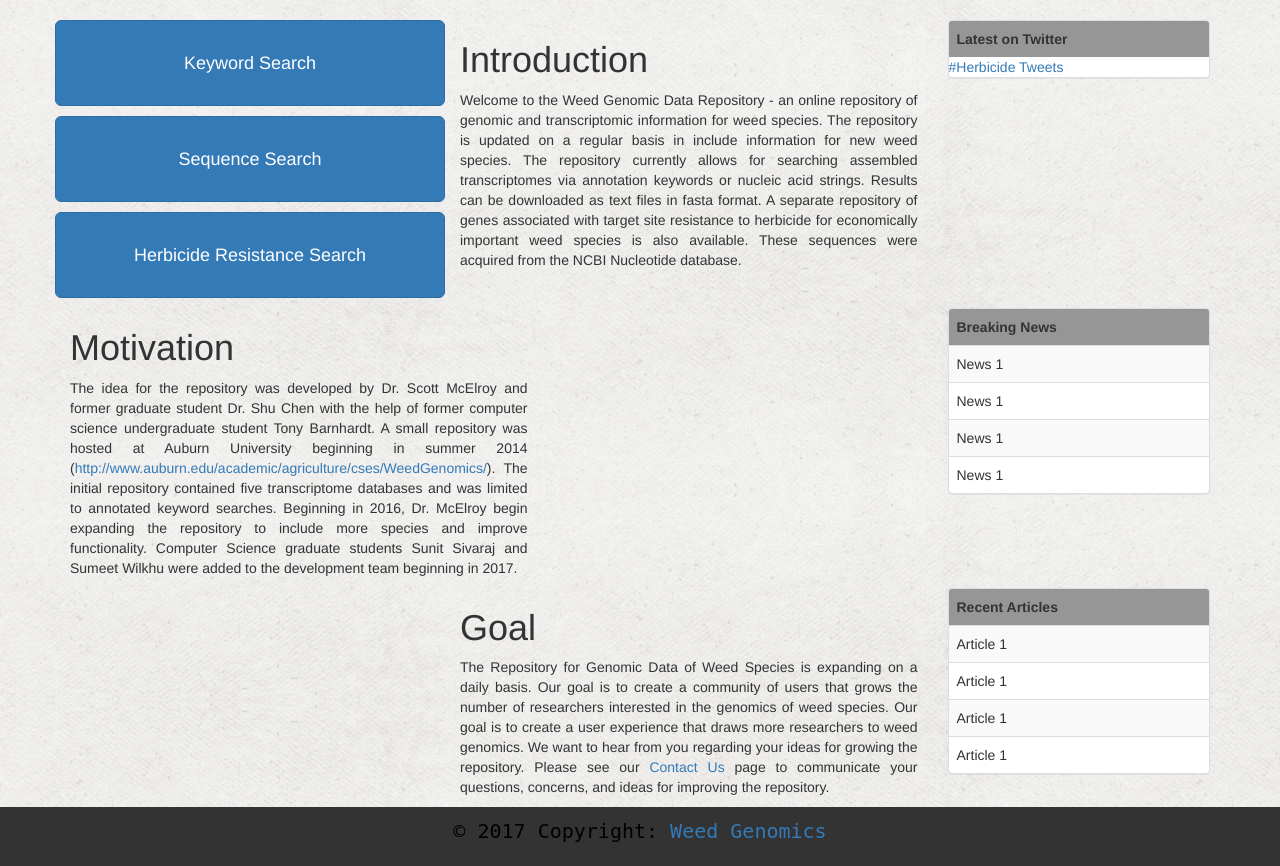
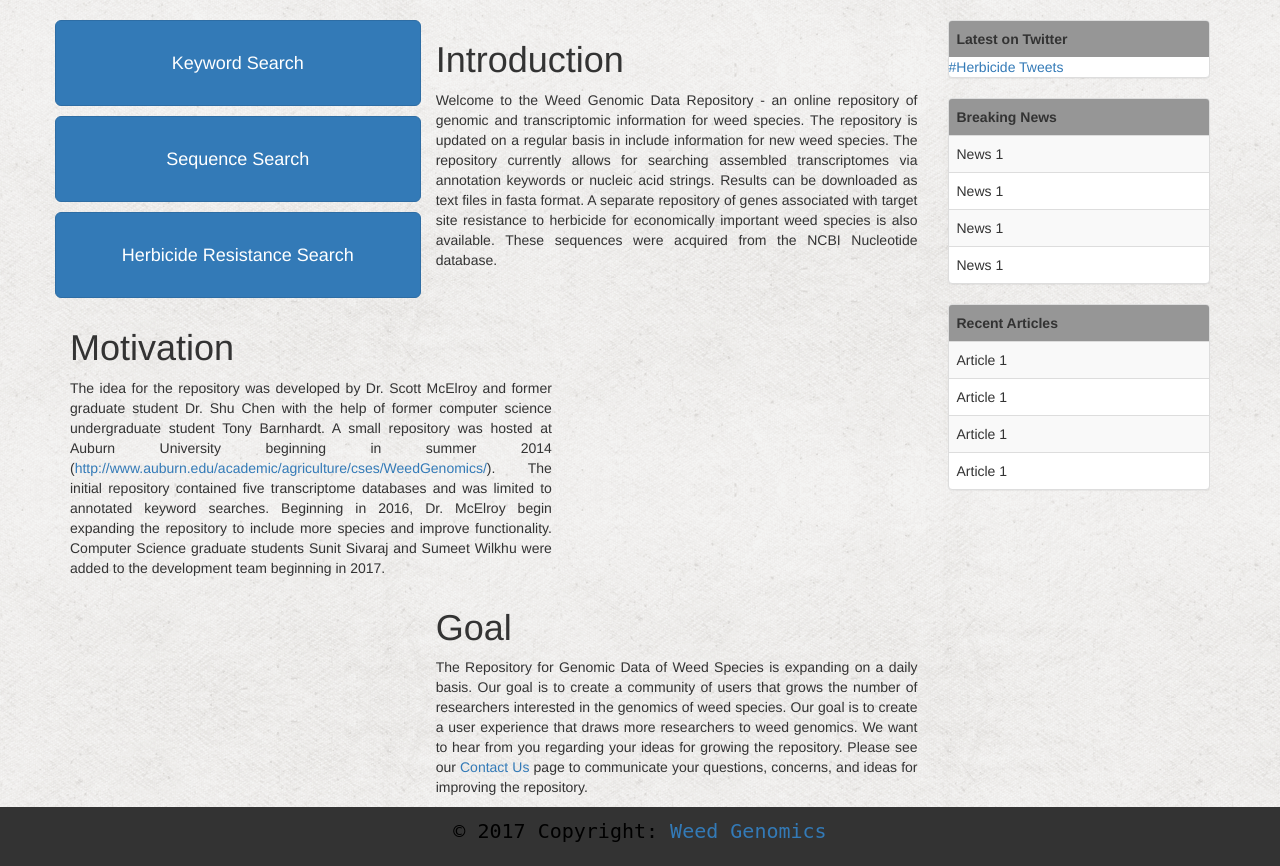
Before and after one commit to Wilkhu90/Weedgenomics, a Django app: page / in a window 1280 px wide. Shown: the part 350-1216 px from the top of the page. Run offline with Django 3.2, Linux system fonts and the light colour scheme; lists and menus that the app fills with data are empty; some libraries are stand-ins or nearby versions.

Commit message:
Adding new stuff

```diff
--- a/search/templates/search/main.html
+++ b/search/templates/search/main.html
@@ -3,7 +3,9 @@
 {% block search %}
 
 <div class="row">
-  <div class="col-xs-4">
+  <div class="col-xs-9">
+    <div class="row">
+      <div class="col-xs-5">
           <div class="row">
             <a href="{% url 'search:search_keyword_render' %}"><button type="submit" class="btn btn-primary btn-lg btn-block">Keyword Search</button></a>
           </div>
@@ -14,7 +16,7 @@
             <a href="{% url 'search:herbiscide_render' %}"><button type="submit" class="btn btn-primary btn-lg btn-block">Herbicide Resistance Search</button></a>
           </div>
       </div>
-  <div class="col-xs-5">
+      <div class="col-xs-7">
       <h1>Introduction</h1>
       <p style="text-align:justify">Welcome to the Weed Genomic Data Repository - an online repository of genomic and transcriptomic information for weed species.
         The repository is updated on a regular basis in include information for new weed species.
@@ -22,6 +24,25 @@
         Results can be downloaded as text files in fasta format.
         A separate repository of genes associated with target site resistance to herbicide for economically important weed species
         is also available.  These sequences were acquired from the NCBI Nucleotide database.</p>
+      </div>
+    </div>
+    <div class="row">
+      <div class="col-xs-7">
+        <h1>Motivation</h1>
+        <p style="text-align:justify">The idea for the repository was developed by Dr. Scott McElroy and former graduate student Dr. Shu Chen with the help of former computer science undergraduate student Tony Barnhardt.  A small repository was hosted at Auburn University beginning in summer 2014 (<a href="http://www.auburn.edu/academic/agriculture/cses/WeedGenomics/">http://www.auburn.edu/academic/agriculture/cses/WeedGenomics/</a>).  The initial repository contained five transcriptome databases and was limited to annotated keyword searches.  Beginning in 2016, Dr. McElroy begin expanding the repository to include more species and improve functionality.  Computer Science graduate students Sunit Sivaraj and Sumeet Wilkhu were added to the development team beginning in 2017.</p>
+      </div>
+      <div class="col-xs-5">
+      </div>
+    </div>
+    <div class="row">
+      <div class="col-xs-5">
+      </div>
+      <div class="col-xs-7">
+        <h1>Goal</h1>
+        <p style="text-align:justify">The Repository for Genomic Data of Weed Species is expanding on a daily basis.  Our goal is to create a community of users that grows the number of researchers interested in the genomics of weed species.  Our goal is to create a user experience that draws more researchers to weed genomics.  We want to hear from you regarding your ideas for growing the repository.  Please see our <a href="/contact">Contact Us</a> page to communicate your questions, concerns, and ideas for improving the repository. </p>
+      </div>
+    </div>
+
   </div>
   <div class="col-xs-3">
     <div class="panel panel-default">
@@ -37,21 +58,10 @@
           <tbody>
             <script>!function(d,s,id){var js,fjs=d.getElementsByTagName(s)[0],p=/^http:/.test(d.location)?'http':'https';if(!d.getElementById(id)){js=d.createElement(s);js.id=id;js.src=p+"://platform.twitter.com/widgets.js";fjs.parentNode.insertBefore(js,fjs);}}(document,"script","twitter-wjs");</script>
             <tr>
-              <a class="twitter-timeline"  href="https://twitter.com/hashtag/Herbicide" data-widget-id="887365076944113665">#Herbicide Tweets</a>
+              <a class="twitter-timeline"  href="https://twitter.com/hashtag/Herbicide" data-widget-id="887373881694179328">#Herbicide Tweets</a>
             </tr>
       </table>
     </div>
-  </div>
-</div>
-
-<div class="row">
-  <div class="col-xs-5">
-    <h1>Motivation</h1>
-    <p style="text-align:justify">The idea for the repository was developed by Dr. Scott McElroy and former graduate student Dr. Shu Chen with the help of former computer science undergraduate student Tony Barnhardt.  A small repository was hosted at Auburn University beginning in summer 2014 (<a href="http://www.auburn.edu/academic/agriculture/cses/WeedGenomics/">http://www.auburn.edu/academic/agriculture/cses/WeedGenomics/</a>).  The initial repository contained five transcriptome databases and was limited to annotated keyword searches.  Beginning in 2016, Dr. McElroy begin expanding the repository to include more species and improve functionality.  Computer Science graduate students Sunit Sivaraj and Sumeet Wilkhu were added to the development team beginning in 2017.</p>
-  </div>
-  <div class="col-xs-4">
-  </div>
-  <div class="col-xs-3">
     <div class="panel panel-default">
       <table class="table table-striped table-bordered">
           <thead class="thead-inverse">
@@ -74,17 +84,6 @@
             </tr>
       </table>
     </div>
-  </div>
-</div>
-
-<div class="row">
-  <div class="col-xs-4">
-  </div>
-  <div class="col-xs-5">
-    <h1>Goal</h1>
-    <p style="text-align:justify">The Repository for Genomic Data of Weed Species is expanding on a daily basis.  Our goal is to create a community of users that grows the number of researchers interested in the genomics of weed species.  Our goal is to create a user experience that draws more researchers to weed genomics.  We want to hear from you regarding your ideas for growing the repository.  Please see our <a href="/contact">Contact Us</a> page to communicate your questions, concerns, and ideas for improving the repository. </p>
-  </div>
-  <div class="col-xs-3">
     <div class="panel panel-default">
       <table class="table table-striped table-bordered">
           <thead class="thead-inverse">
```
Lines whose indentation alone changed are shown as unchanged.
